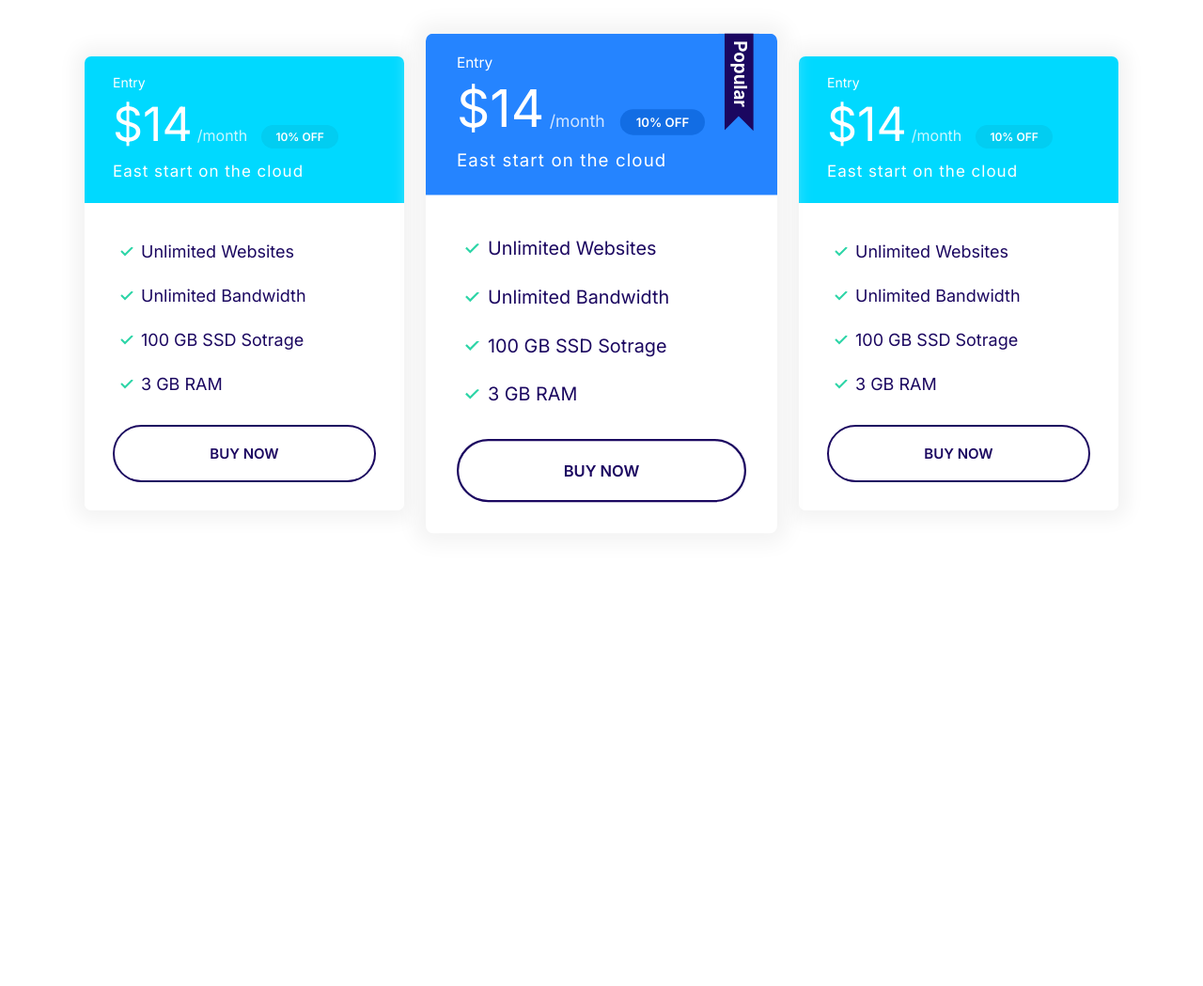
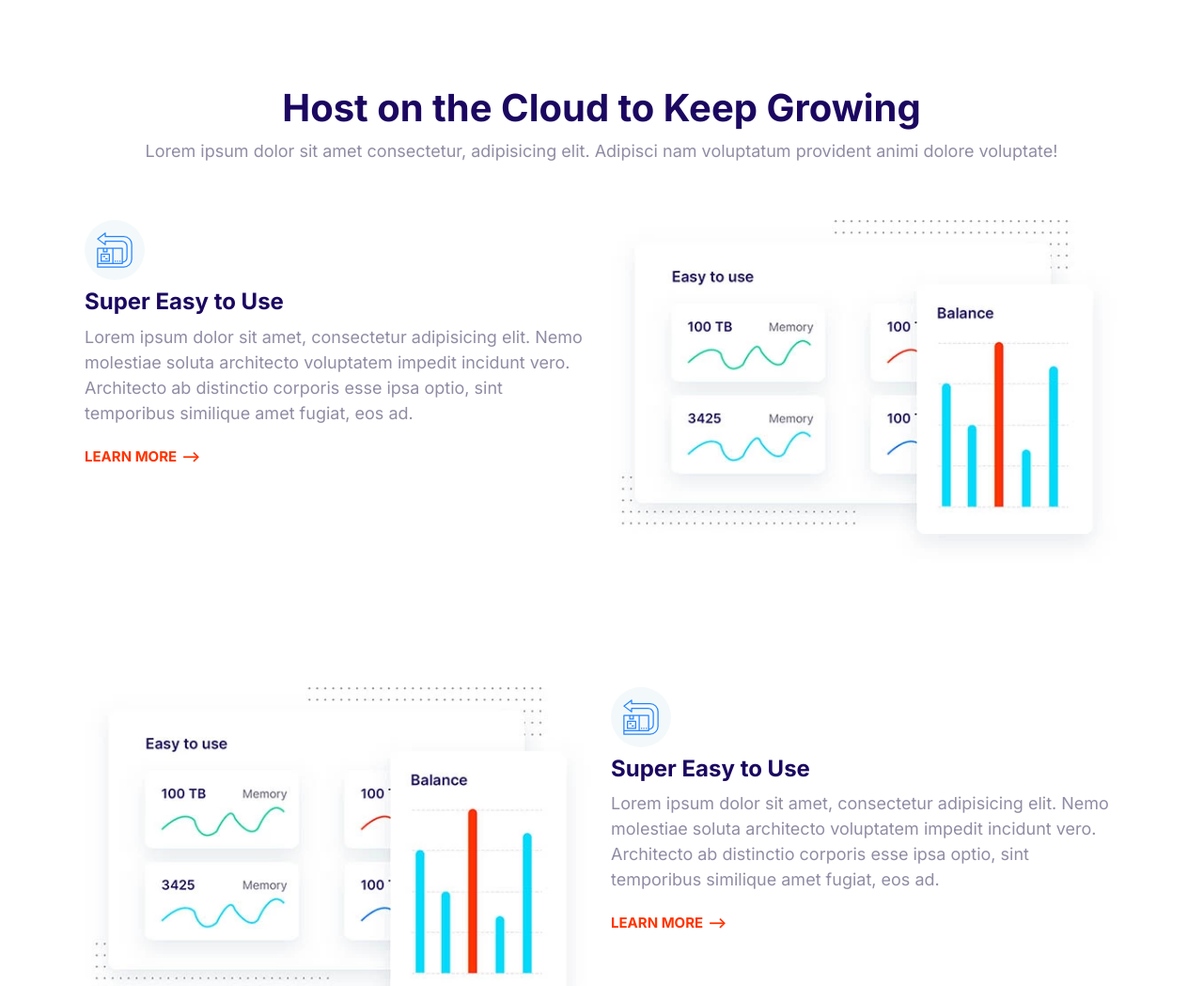
Before and after one commit to khonimovulugbek/Hosting, a plain HTML site: page index.html in a window 1280 px wide. Shown: the top 1049 px of the page at 94% size. Before the commit the page ends 800 px from the top, so only its background shows below. Drawn offline with Linux system fonts and the light colour scheme.

Commit message:
Features

```diff
--- a/css/style.css
+++ b/css/style.css
@@ -761,3 +761,29 @@ a {
     max-width: 500px;
     margin: 0 auto;
 }
+
+/* Features */
+
+.feature {
+    gap: 4rem 2rem;
+    margin: 12rem 0;
+}
+
+.feature:first-of-type {
+    margin-top: 6rem;
+}
+
+
+.feature__heading {
+    margin: 1rem 0;
+}
+
+.feature__image {
+    width: 100%;
+}
+
+@media screen and (min-width: 768px) {
+    .feature:nth-of-type(even) .feature__content {
+        order: 2;
+    }
+}
--- a/index.html
+++ b/index.html
@@ -13,71 +13,60 @@
         <link rel="stylesheet" href="css/style.css" />
     </head>
     <body>
-        <section class="block container block-plans">
-            <div class="grid grid--1x3">
-              <div class="plan">
-                <div class="card card--secondary">
-                  <header class="card__header">
-                    <h3 class="plan__name">Entry</h3>
-                    <span class="plan__price">$14</span>
-                    <span class="plan__billing-cycle">/month</span>
-                    <span class="badge badge--secondary badge--small">10% OFF</span>
-                    <span class="plan__description">East start on the cloud</span>
-                  </header>
-                  <div class="card__body">
-                    <ul class="list list--tick">
-                      <li class="list__item">Unlimited Websites</li>
-                      <li class="list__item">Unlimited Bandwidth</li>
-                      <li class="list__item">100 GB SSD Sotrage</li>
-                      <li class="list__item">3 GB RAM</li>
-                    </ul>
-                    <button class="btn btn--outline btn--block">Buy Now</button>
-                  </div>
+        <section class="block container">
+            <header class="block__header">
+                <h2>Host on the Cloud to Keep Growing</h2>
+                <p>Lorem ipsum dolor sit amet consectetur, adipisicing elit. Adipisci nam voluptatum provident animi dolore voluptate!</p>
+            </header>
+            <article class="grid grid--1x2 feature">
+                <div class="feature__content">
+                    <span class="icon-container">
+                        <svg class="icon icon--primary">
+                            <use xlink:href="images/sprite.svg#easy"></use>
+                        </svg>
+                    </span>
+                    <h3 class="feature__heading">Super Easy to Use</h3>
+                    <p>
+                        Lorem ipsum dolor sit amet, consectetur adipisicing elit. Nemo molestiae
+                        soluta architecto voluptatem impedit incidunt vero. Architecto ab distinctio
+                        corporis esse ipsa optio, sint temporibus similique amet fugiat, eos ad.
+                    </p>
+                    <a href="#" class="link-arrow">Learn More</a>
                 </div>
-              </div>
-              <div class="plan plan--popular">
-                <div class="card card--primary">
-                  <header class="card__header">
-                    <h3 class="plan__name">Entry</h3>
-                    <span class="plan__price">$14</span>
-                    <span class="plan__billing-cycle">/month</span>
-                    <span class="badge badge--primary badge--small">10% OFF</span>
-                    <span class="plan__description">East start on the cloud</span>
-                  </header>
-                  <div class="card__body">
-                    <ul class="list list--tick">
-                      <li class="list__item">Unlimited Websites</li>
-                      <li class="list__item">Unlimited Bandwidth</li>
-                      <li class="list__item">100 GB SSD Sotrage</li>
-                      <li class="list__item">3 GB RAM</li>
-                    </ul>
-                    <button class="btn btn--outline btn--block">Buy Now</button>
-                  </div>
+                <picture>
+                    <source
+                        srcset="images/easy.webp 1x, images/easy@2x.webp 2x"
+                        type="image/webp"
+                    />
+                    <source srcset="images/easy.jpg 1x, images/easy@2x.jpg 2x" type="image/jpg" />
+                    <img class="feature__image" src="images/easy@2x.jpg" alt="" />
+                </picture>
+            </article>
+            <article class="grid grid--1x2 feature">
+                <div class="feature__content">
+                    <span class="icon-container">
+                        <svg class="icon icon--primary">
+                            <use xlink:href="images/sprite.svg#easy"></use>
+                        </svg>
+                    </span>
+                    <h3 class="feature__heading">Super Easy to Use</h3>
+                    <p>
+                        Lorem ipsum dolor sit amet, consectetur adipisicing elit. Nemo molestiae
+                        soluta architecto voluptatem impedit incidunt vero. Architecto ab distinctio
+                        corporis esse ipsa optio, sint temporibus similique amet fugiat, eos ad.
+                    </p>
+                    <a href="#" class="link-arrow">Learn More</a>
                 </div>
-              </div>
-              <div class="plan">
-                <div class="card card--secondary">
-                  <header class="card__header">
-                    <h3 class="plan__name">Entry</h3>
-                    <span class="plan__price">$14</span>
-                    <span class="plan__billing-cycle">/month</span>
-                    <span class="badge badge--secondary badge--small">10% OFF</span>
-                    <span class="plan__description">East start on the cloud</span>
-                  </header>
-                  <div class="card__body">
-                    <ul class="list list--tick">
-                      <li class="list__item">Unlimited Websites</li>
-                      <li class="list__item">Unlimited Bandwidth</li>
-                      <li class="list__item">100 GB SSD Sotrage</li>
-                      <li class="list__item">3 GB RAM</li>
-                    </ul>
-                    <button class="btn btn--outline btn--block">Buy Now</button>
-                  </div>
-                </div>
-              </div>
-            </div>
-          </section>
-
+                <picture>
+                    <source
+                        srcset="images/easy.webp 1x, images/easy@2x.webp 2x"
+                        type="image/webp"
+                    />
+                    <source srcset="images/easy.jpg 1x, images/easy@2x.jpg 2x" type="image/jpg" />
+                    <img class="feature__image" src="images/easy@2x.jpg" alt="" />
+                </picture>
+            </article>
+        </section>
 
         <script src="js/main.js"></script>
     </body>
```
Also changed, not shown: components/features.html (added, +26 -0 lines), images/easy.jpg (added), images/easy.webp (added), images/easy@2x.jpg (added), images/easy@2x.webp (added), images/fast.jpg (added), images/fast.webp (added), images/fast@2x.jpg (added), images/fast@2x.webp (added), images/support.jpg (added), images/support.webp (added), images/support@2x.jpg (added), images/support@2x.webp (added), images/wordpress.jpg (added), 3 more files.
